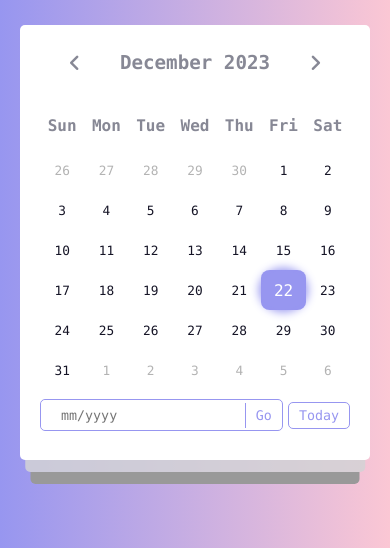
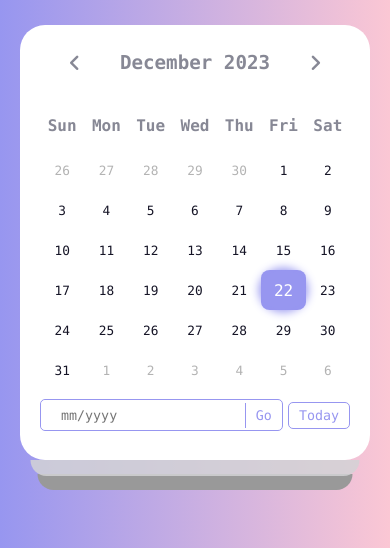
Before and after one commit to bibekchandsah/event-calendar, a plain HTML site: page index.html in a window 390 px wide. Shown: the top 548 px of the page. Drawn offline with Linux system fonts and the light colour scheme.

Commit message:
Update style.css

```diff
--- a/style.css
+++ b/style.css
@@ -39,7 +39,8 @@
     padding: 5px;
     color: #fff;
     display: flex;
-    border-radius: 10px;
+    /* border-radius: 10px; */
+    border-radius: 25px;
     /* background-color: #373c4f; */
     background: linear-gradient(to right, #9796f0, #fbc7d4);
   }
@@ -56,7 +57,8 @@
     flex-wrap: wrap;
     justify-content: space-between;
     color: #878895;
-    border-radius: 5px;
+    /* border-radius: 5px; */
+    border-radius: 25px;
     background-color: #fff;
   }
   /* set after behind the main element */
@@ -67,13 +69,16 @@
     top: 50%;
     left: 100%;
     width: 12px;
-    height: 97%;
-    border-radius: 0 5px 5px 0;
+    /* height: 97%; */
+    height: 96%;
+    /* border-radius: 0 5px 5px 0; */
+    border-radius: 0 25px 25px 0;
     background-color: #d3d4d6d7;
     transform: translateY(-50%);
   }
   .calendar::before {
-    height: 94%;
+    /* height: 94%; */
+    height: 93%;
     left: calc(100% + 12px);
     background-color: rgb(153, 153, 153);
   }
@@ -524,14 +529,19 @@
     .calendar::after {
       top: 100%;
       left: 50%;
-      width: 97%;
-      height: 12px;
-      border-radius: 0 0 5px 5px;
+      /* width: 97%; */
+      width: 94%;
+      /* height: 12px; */
+      height: 16px;
+      /* border-radius: 0 0 5px 5px; */
+      border-radius: 0 0 25px 25px;
       transform: translateX(-50%);
     }
     .calendar::before {
-      width: 94%;
-      top: calc(100% + 12px);
+      /* width: 94%; */
+      width: 90%;
+      /* top: calc(100% + 12px); */
+      top: calc(100% + 14px);
     }
     .events {
       padding-bottom: 340px;
```
